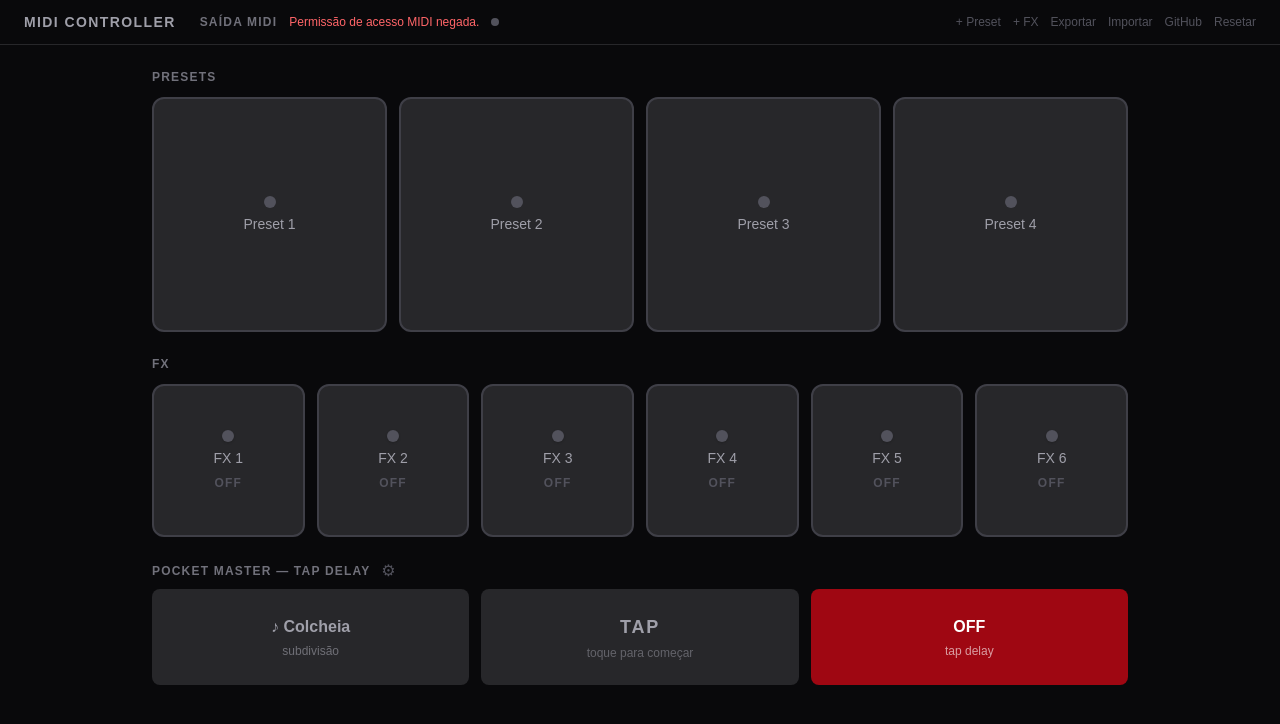
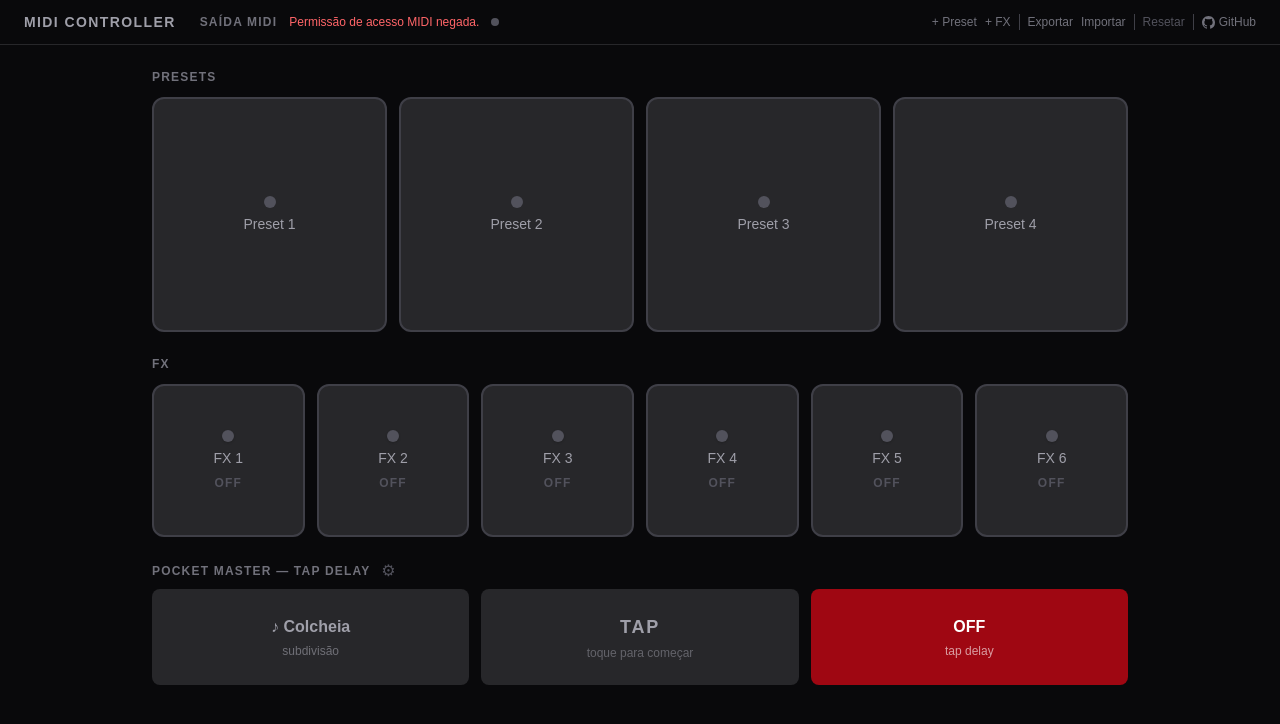
Before and after one commit to hitaloose/universal-midi-controller, a Next.js app: page /universal-midi-controller/ in a window 1280 px wide. Both pictures are taken after a click on the button "Criar Controller". Shown: the top 724 px of the page. Built offline with nearby package versions, Linux system fonts and the light colour scheme.

Commit message:
feat: add GitHub link and enhance action buttons in ControllerPage component

```diff
--- a/components/ControllerPage.tsx
+++ b/components/ControllerPage.tsx
@@ -121,53 +121,67 @@ export default function ControllerPage() {
     ...config.fxPads.filter((f) => f.keyBinding).map((f) => f.keyBinding!),
   ])
 
+  const githubIcon = (
+    <svg viewBox="0 0 16 16" width="13" height="13" fill="currentColor" aria-hidden="true" className="shrink-0">
+      <path d="M8 0C3.58 0 0 3.58 0 8c0 3.54 2.29 6.53 5.47 7.59.4.07.55-.17.55-.38 0-.19-.01-.82-.01-1.49-2.01.37-2.53-.49-2.69-.94-.09-.23-.48-.94-.82-1.13-.28-.15-.68-.52-.01-.53.63-.01 1.08.58 1.23.82.72 1.21 1.87.87 2.33.66.07-.52.28-.87.51-1.07-1.78-.2-3.64-.89-3.64-3.95 0-.87.31-1.59.82-2.15-.08-.2-.36-1.02.08-2.12 0 0 .67-.21 2.2.82.64-.18 1.32-.27 2-.27.68 0 1.36.09 2 .27 1.53-1.04 2.2-.82 2.2-.82.44 1.1.16 1.92.08 2.12.51.56.82 1.27.82 2.15 0 3.07-1.87 3.75-3.65 3.95.29.25.54.73.54 1.48 0 1.07-.01 1.93-.01 2.2 0 .21.15.46.55.38A8.013 8.013 0 0016 8c0-4.42-3.58-8-8-8z" />
+    </svg>
+  )
+
   const actionButtons = (
     <>
       {hasConfig && (
         <>
+          <span className="text-[10px] text-zinc-600 uppercase tracking-wider px-1 pt-1">Adicionar</span>
           <button
             onClick={() => { addPreset(); setIsMenuOpen(false) }}
-            className="text-xs text-zinc-400 hover:text-white transition-colors text-left py-1"
+            className="text-xs text-zinc-400 hover:text-emerald-400 transition-colors text-left py-1"
           >
             + Preset
           </button>
           <button
             onClick={() => { addFxPad(); setIsMenuOpen(false) }}
-            className="text-xs text-zinc-400 hover:text-white transition-colors text-left py-1"
+            className="text-xs text-zinc-400 hover:text-emerald-400 transition-colors text-left py-1"
           >
             + FX
           </button>
+          <hr className="border-zinc-700 my-1" />
         </>
       )}
+      <span className="text-[10px] text-zinc-600 uppercase tracking-wider px-1">Arquivos</span>
       {hasConfig && (
         <button
           onClick={() => { downloadConfig(config); setIsMenuOpen(false) }}
-          className="text-xs text-zinc-400 hover:text-white transition-colors text-left py-1"
+          className="text-xs text-zinc-400 hover:text-indigo-400 transition-colors text-left py-1"
         >
           Exportar
         </button>
       )}
       <button
         onClick={() => { importInputRef.current?.click(); setIsMenuOpen(false) }}
-        className="text-xs text-zinc-400 hover:text-white transition-colors text-left py-1"
+        className="text-xs text-zinc-400 hover:text-indigo-400 transition-colors text-left py-1"
       >
         Importar
       </button>
       {hasConfig && (
-        <button
-          onClick={() => { updateConfig({ presets: [], fxPads: [] }); setIsMenuOpen(false) }}
-          className="text-xs text-zinc-400 hover:text-white transition-colors text-left py-1"
-        >
-          Resetar
-        </button>
+        <>
+          <hr className="border-zinc-700 my-1" />
+          <button
+            onClick={() => { updateConfig({ presets: [], fxPads: [] }); setIsMenuOpen(false) }}
+            className="text-xs text-zinc-500 hover:text-red-400 transition-colors text-left py-1"
+          >
+            Resetar
+          </button>
+        </>
       )}
+      <hr className="border-zinc-700 my-1" />
       <a
         href="https://github.com/hitaloose/universal-midi-controller"
         target="_blank"
         rel="noopener noreferrer"
         onClick={() => setIsMenuOpen(false)}
-        className="text-xs text-zinc-400 hover:text-white transition-colors text-left py-1"
+        className="flex items-center gap-1.5 text-xs text-zinc-400 hover:text-white transition-colors text-left py-1"
       >
+        {githubIcon}
         GitHub
       </a>
     </>
@@ -204,38 +218,51 @@ export default function ControllerPage() {
           </div>
 
           {/* Botões de ação — desktop */}
-          <div className="hidden sm:flex items-center gap-3 shrink-0">
+          <div className="hidden sm:flex items-center gap-2 shrink-0">
+            {/* Grupo: Adicionar */}
             {hasConfig && (
               <>
-                <button onClick={addPreset} className="text-xs text-zinc-600 hover:text-zinc-400 transition-colors">
+                <button onClick={addPreset} className="text-xs text-zinc-500 hover:text-emerald-400 transition-colors">
                   + Preset
                 </button>
-                <button onClick={addFxPad} className="text-xs text-zinc-600 hover:text-zinc-400 transition-colors">
+                <button onClick={addFxPad} className="text-xs text-zinc-500 hover:text-emerald-400 transition-colors">
                   + FX
+                </button>
+                <span className="w-px h-4 bg-zinc-700" />
+              </>
+            )}
+
+            {/* Grupo: Arquivos */}
+            {hasConfig && (
+              <button onClick={() => downloadConfig(config)} className="text-xs text-zinc-500 hover:text-indigo-400 transition-colors">
+                Exportar
+              </button>
+            )}
+            <button onClick={() => importInputRef.current?.click()} className="text-xs text-zinc-500 hover:text-indigo-400 transition-colors">
+              Importar
+            </button>
+
+            {/* Grupo: Destrutivo */}
+            {hasConfig && (
+              <>
+                <span className="w-px h-4 bg-zinc-700" />
+                <button onClick={() => updateConfig({ presets: [], fxPads: [] })} className="text-xs text-zinc-600 hover:text-red-400 transition-colors">
+                  Resetar
                 </button>
               </>
             )}
-            {hasConfig && (
-              <button onClick={() => downloadConfig(config)} className="text-xs text-zinc-600 hover:text-zinc-400 transition-colors">
-                Exportar
-              </button>
-            )}
-            <button onClick={() => importInputRef.current?.click()} className="text-xs text-zinc-600 hover:text-zinc-400 transition-colors">
-              Importar
-            </button>
+
+            {/* GitHub */}
+            <span className="w-px h-4 bg-zinc-700" />
             <a
               href="https://github.com/hitaloose/universal-midi-controller"
               target="_blank"
               rel="noopener noreferrer"
-              className="text-xs text-zinc-600 hover:text-zinc-400 transition-colors"
+              className="flex items-center gap-1 text-xs text-zinc-500 hover:text-white transition-colors"
             >
+              {githubIcon}
               GitHub
             </a>
-            {hasConfig && (
-              <button onClick={() => updateConfig({ presets: [], fxPads: [] })} className="text-xs text-zinc-600 hover:text-zinc-400 transition-colors">
-                Resetar
-              </button>
-            )}
           </div>
 
           {/* Mobile: menu ⋮ + ocultar header */}
```
